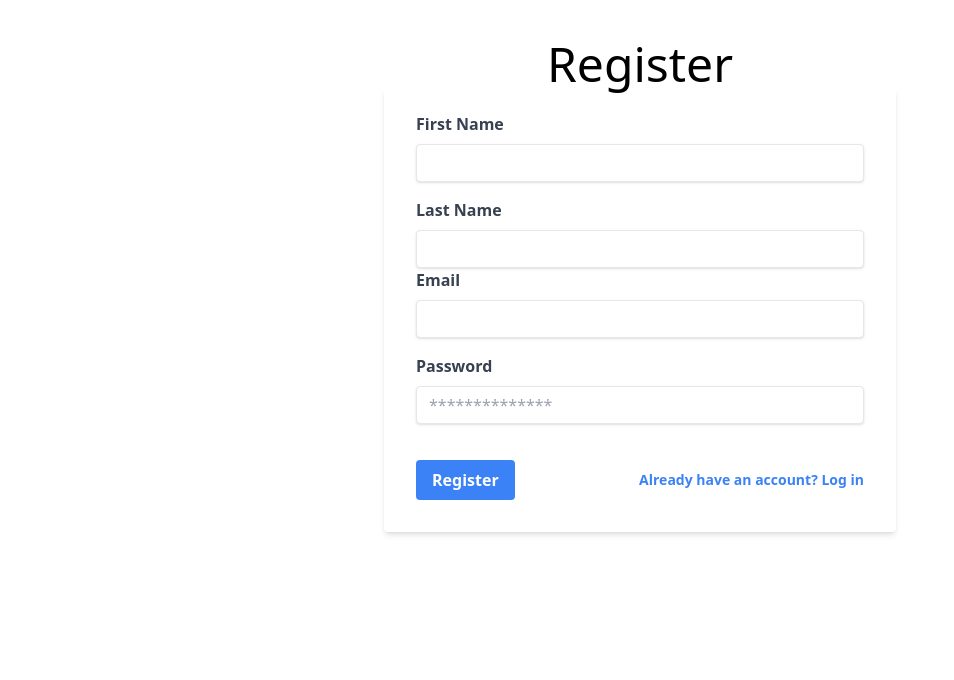
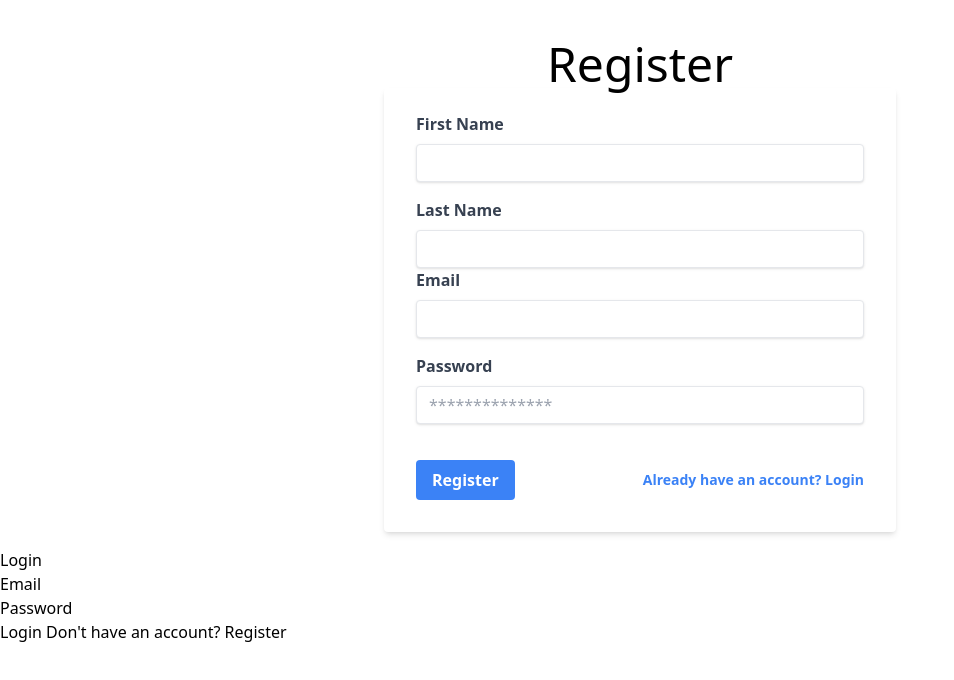
Before and after one commit to LuisCastilloKC/foodly-nutrition-client, a React (Create React App) app: page / in a window 1280 px wide. Shown: the top 680 px of the page, without its empty margins (0-954 px from the left). Built offline with nearby package versions, Linux system fonts and the light colour scheme.

Commit message:
initialize login component

```diff
--- a/src/App.js
+++ b/src/App.js
@@ -1,9 +1,11 @@
+import Login from './components/user/Login';
 import Registration from './components/user/Registration';
 
 function App() {
   return (
     <div>
       <Registration />
+      <Login />
     </div>
   );
 }
--- a/src/components/user/Login.jsx
+++ b/src/components/user/Login.jsx
@@ -0,0 +1,29 @@
+import React from "react";
+
+const Login = () => {
+  return (
+    <div>
+      <div>
+        <h1>Login</h1>
+      </div>
+      <div>
+        <form>
+            <div>
+                <label>Email</label>
+                <input type="text" autoComplete="off" />
+            </div>
+            <div>
+                <label>Password</label>
+                <input type="password" autoComplete="off" />
+            </div>
+            <div>
+                <button type="password">Login</button>
+                <a> Don't have an account? Register</a>
+            </div>
+        </form>
+      </div>
+    </div>
+  );
+};
+
+export default Login;
--- a/src/components/user/Registration.jsx
+++ b/src/components/user/Registration.jsx
@@ -92,7 +92,7 @@ const Registration = () => {
               className="inline-block align-baseline font-bold text-sm text-blue-500 hover:text-blue-800"
               href="/"
             >
-              Already have an account? Log in
+              Already have an account? Login
             </a>
           </div>
         </form>
```
